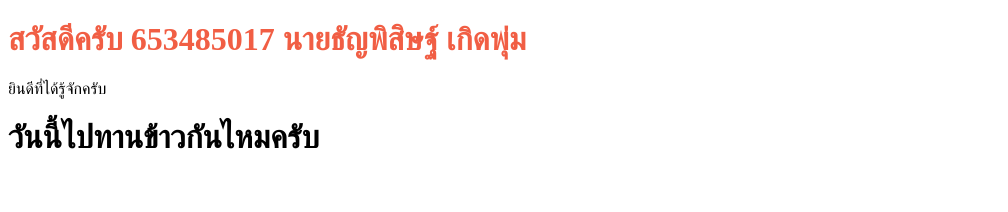
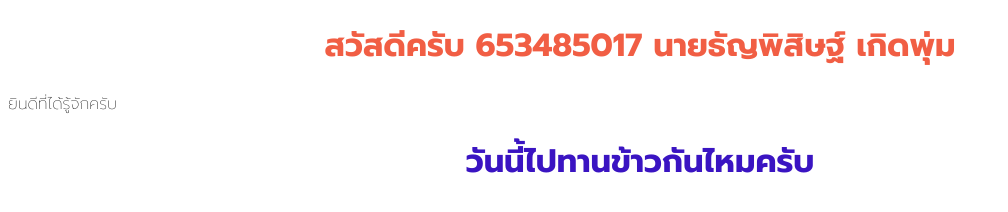
Before and after one commit to aikkiw/work01, a plain HTML site: page index.html in a window 1280 px wide. Shown: the top 212 px of the page, without its empty margins (0-1008 px from the left). Drawn offline with Linux system fonts and the light colour scheme.

Commit message:
final indax

```diff
--- a/index.html
+++ b/index.html
@@ -1,6 +1,33 @@
 <!DOCTYPE html>
 <html lang="en">
 <head>
+  <!-- เพิ่มในส่วน internal css -->
+ <!-- เพิ่ม for -->
+
+ <link rel="preconnect" href="https://fonts.googleapis.com">
+ <link rel="preconnect" href="https://fonts.gstatic.com" crossorigin>
+ <link href="https://fonts.googleapis.com/css2?family=Prompt:ital,wght@0,100;0,200;0,300;0,400;0,500;0,600;0,700;0,800;0,900;1,100;1,200;1,300;1,400;1,500;1,600;1,700;1,800;1,900&family=Sriracha&display=swap" rel="stylesheet">
+ <style>
+ h1{
+    color: rgb(58, 20, 194);
+     font-size: 40 px;
+     text-align: center;
+   }
+h2{
+    color: red;
+    font-size: 40 px;
+}
+body{font-family: "Prompt", sans-serif;
+  font-weight: 100;
+  font-style: normal;
+}
+ </style>
+ <!-- เพิ่ม for -->
+
+ <link rel="preconnect" href="https://fonts.googleapis.com">
+ <link rel="preconnect" href="https://fonts.gstatic.com" crossorigin>
+ <link href="https://fonts.googleapis.com/css2?family=Prompt:ital,wght@0,100;0,200;0,300;0,400;0,500;0,600;0,700;0,800;0,900;1,100;1,200;1,300;1,400;1,500;1,600;1,700;1,800;1,900&family=Sriracha&display=swap" rel="stylesheet">
+
     <meta charset="UTF-8">
     <meta name="viewport" content="width=device-width, initial-scale=1.0">
     <title>my web</title>
```
